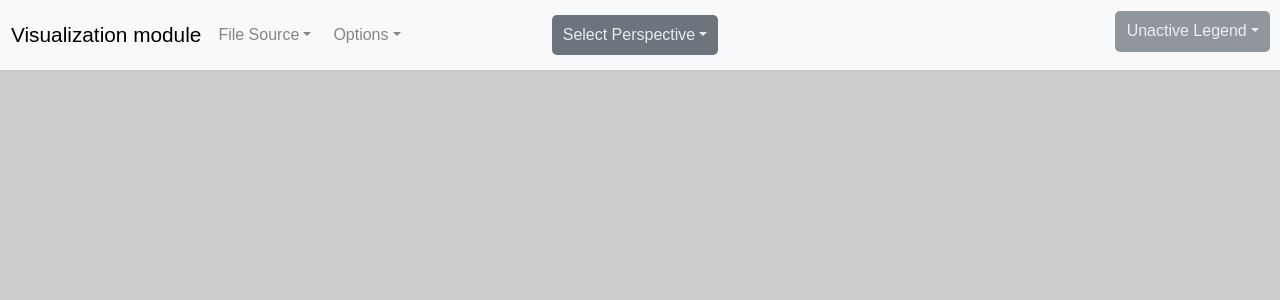
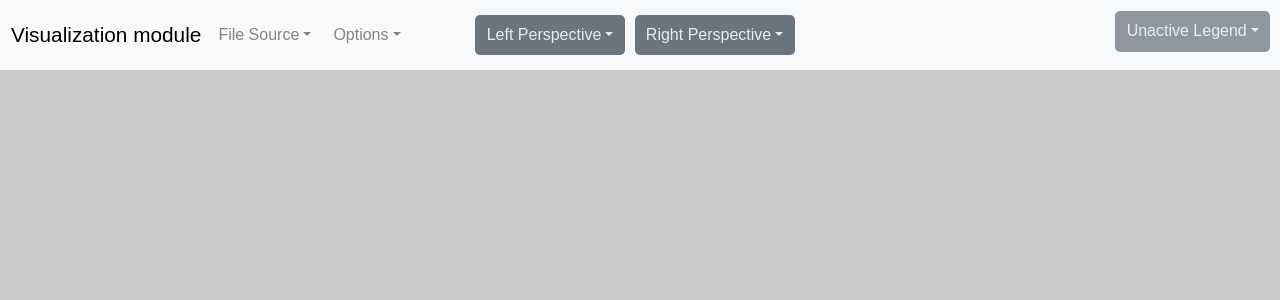
Before and after one commit to spice-h2020/VISIR, a React (Create React App) app: page / in a window 1280 px wide. Shown: the top 300 px of the page. Built offline with nearby package versions, Linux system fonts and the light colour scheme.

Commit message:
Added the second perspective dropdown  selector

```diff
--- a/src/App.tsx
+++ b/src/App.tsx
@@ -6,11 +6,11 @@
  */
 //Constants
 import { FileSource, initialOptions, ButtonState, ViewOptions, AppLayout, viewOptionsReducer } from './constants/viewOptions';
-import { PerspectiveDetails } from './constants/perspectivesTypes';
+import { PerspectiveDetails, PerspectiveInfo } from './constants/perspectivesTypes';
 import { DimAttribute } from './constants/nodes';
 import { validateAllPerspectivesDetailsJSON, validatePerspectiveDataJSON } from './constants/ValidateFiles';
 //Packages
-import React, { useEffect, useReducer, useState } from 'react';
+import React, { Dispatch, useEffect, useReducer, useState } from 'react';
 //Local files
 import { Navbar } from './basicComponents/Navbar';
 import { Button } from './basicComponents/Button';
@@ -23,17 +23,19 @@ import { PerspectivesGroups } from './components/PerspectivesGroup';
 import ViewDataManager from './managers/viewDataManager';
 import { LegendTooltip } from './components/LegendTooltip';
 import './style/base.css';
+import { bStateArrayAction } from './constants/auxTypes';
 
 const requestManager = new RequestManager();
 const viewDataManager = new ViewDataManager();
 
 export function App() {
-  //State that mantains what perspectives are active, loading or inactive
-  const [perspectivesState, setPerspectivesState] = useState(new Map<number, ButtonState>());
-  //Holds the details of all available perspectives
-  const [availablePerspectives, setAvailablePerspectives] = useState<PerspectiveDetails[]>();
-  //Current file source option of all GET requests
-  const [fileSource, setFileSource] = useState<FileSource>(initialOptions.fileSource);
+  //All available perspectives that the user can select to view
+  const [allPerspectives, setAllPerspectives] = useState<PerspectiveDetails[]>();
+
+  //Current Active perspectives in the view group
+  const [leftPerspective, setLeftPerspective] = useState<PerspectiveInfo>();
+  const [rightPerspective, setRightPerspective] = useState<PerspectiveInfo>();
+
   //Current options that change how the user view each perspective
   const [viewOptions, setViewOptions] = useReducer(viewOptionsReducer, new ViewOptions());
   //Current layout of the active perspectives
@@ -53,8 +55,24 @@ export function App() {
   }
 
   useEffect(() => {
-    updateAllAvailablePerspectives(fileSource, setPerspectivesState, setAvailablePerspectives);
-  }, [fileSource])
+
+    setLeftPerspective(undefined);
+    setRightPerspective(undefined);
+
+  }, [allPerspectives])
+
+  useEffect(() => {
+
+    console.log("Left");
+
+  }, [leftPerspective])
+
+
+  useEffect(() => {
+
+    console.log("right");
+
+  }, [rightPerspective])
 
   return (
     <div>
@@ -66,7 +84,9 @@ export function App() {
             onClick={() => { window.location.reload() }}
           />,
           <FileSourceDropdown
-            setFileSource={setFileSource}
+            setFileSource={(fileSource: FileSource, setFileSource: Dispatch<bStateArrayAction>) => {
+              requestManager.requestAllPerspectivesDetails(fileSource, setFileSource, setAllPerspectives);
+            }}
           />,
           <OptionsDropdown
             setViewOptions={setViewOptions}
@@ -74,8 +94,15 @@ export function App() {
         ]}
         midAlignedItems={[
           <SelectPerspectiveDropdown
-            onClick={singlePerspectiveSelected}
-            allPerspectives={availablePerspectives}
+            tittle='Left Perspective'
+            onClick={setLeftPerspective}
+            allPerspectives={allPerspectives}
+            requestManager={requestManager}
+          />,
+          <SelectPerspectiveDropdown
+            tittle='Right Perspective'
+            onClick={setRightPerspective}
+            allPerspectives={allPerspectives}
             requestManager={requestManager}
           />,
 
@@ -101,40 +128,6 @@ export function App() {
   );
 }
 
-/**
- * Request a new all available perspectives based on the fileSource state and update the state with all available perspectives if the requested file validation was succesfull
- * @param fileSource FileSource of allPerspectives file
- * @param setPerspectivesState Function to set the state of all new perspectives
- * @param setAvailablePerspectives Function to set the state of all available perspectives details
- */
-function updateAllAvailablePerspectives(fileSource: FileSource, setPerspectivesState: React.Dispatch<React.SetStateAction<Map<number, ButtonState>>>, setAvailablePerspectives: React.Dispatch<React.SetStateAction<PerspectiveDetails[] | undefined>>) {
-  requestManager.changeBaseURL(fileSource);
-  viewDataManager.clearPerspectives();
-
-  requestManager.getAllPerspectives()
-    .then((response) => {
-      if (response.status === 200) {
-        const allPerspectivesFile = validateAllPerspectivesDetailsJSON(JSON.parse(response.data));
-
-        const newPerspectivesState = new Map<number, ButtonState>();
-        for (let i = 0; i < allPerspectivesFile.length; i++) {
-          newPerspectivesState.set(allPerspectivesFile[i].id, ButtonState.inactive);
-        }
-
-        setPerspectivesState(newPerspectivesState);
-        setAvailablePerspectives(allPerspectivesFile);
-
-      } else {
-        throw new Error(`All perspectives info was ${response.statusText}`);
-      }
-    })
-    .catch((error) => {
-      setAvailablePerspectives(undefined);
-      console.log(error);
-      alert(error.message);
-    });
-}
-
 const singlePerspectiveSelected = (a: any) => {
   console.log(a);
 }
--- a/src/components/FileSourceDropdown.tsx
+++ b/src/components/FileSourceDropdown.tsx
@@ -6,15 +6,15 @@
 //Constants
 import { FileSource, initialOptions, ButtonState } from "../constants/viewOptions";
 //Packages
-import { useReducer, useState } from "react";
+import { Dispatch, useEffect, useReducer, useState } from "react";
 //Local files
 import { Button } from "../basicComponents/Button";
 import { Dropdown } from "../basicComponents/Dropdown";
-import { bStateArrayActionEnum, bStateArrayReducer } from "../constants/auxTypes";
+import { bStateArrayAction, bStateArrayActionEnum, bStateArrayReducer } from "../constants/auxTypes";
 
 interface FileSourceDropdownProps {
     //On click handler
-    setFileSource: (key: FileSource) => void;
+    setFileSource: (fileSource: FileSource, setFileSource: Dispatch<bStateArrayAction>) => void;
 }
 
 /**
@@ -27,14 +27,16 @@ export const FileSourceDropdown = ({
     //State of all items
     const [states, setStates] = useReducer(bStateArrayReducer, init());
 
-    const changeFileSource = (key: FileSource) => {
-        if (states[key] === ButtonState.inactive) {
-
-            setStates({ action: bStateArrayActionEnum.activeOne, index: key, newState: ButtonState.active });
-            setFileSource(key);
-
+    const changeFileSource = (newFileSource: FileSource) => {
+        if (states[newFileSource] === ButtonState.inactive) {
+            setFileSource(newFileSource, setStates);
         }
     }
+
+    //Init the app with the initial option executed.
+    useEffect(() => {
+        setFileSource(initialOptions.fileSource, setStates);
+    }, []);
 
     const fileSourceButtons: React.ReactNode[] = getButtons(changeFileSource, states)
 
--- a/src/components/SelectPerspectiveDropdown.tsx
+++ b/src/components/SelectPerspectiveDropdown.tsx
@@ -16,6 +16,8 @@ import RequestManager from "../managers/requestManager";
 import { bStateArrayReducer, bStateArrayActionEnum, bStateArrayAction } from "../constants/auxTypes";
 
 interface SelectPerspectiveProps {
+    //tittle of the dropdown
+    tittle: string;
     //On click handler
     onClick: Function;
     //Object that contains the name of all perspectives availables
@@ -28,6 +30,7 @@ interface SelectPerspectiveProps {
  * Dropdown component that holds the options to add/hide perspectives to the application
  */
 export const SelectPerspectiveDropdown = ({
+    tittle,
     onClick,
     allPerspectives,
     requestManager,
@@ -58,7 +61,7 @@ export const SelectPerspectiveDropdown = ({
     return (
         <Dropdown
             items={perspectivesButtons}
-            content="Select Perspective"
+            content={tittle}
             extraClassName="dropdown-dark"
         />
     );
--- a/src/constants/auxTypes.ts
+++ b/src/constants/auxTypes.ts
@@ -141,6 +141,7 @@ export function bStateArrayReducer(state: ButtonState[], stateAction: bStateArra
         case bStateArrayActionEnum.activeOne:
             state.fill(ButtonState.inactive);
             state[index] = newState;
+            state = JSON.parse(JSON.stringify(state));
             break;
 
         case bStateArrayActionEnum.reset:
--- a/src/managers/requestManager.ts
+++ b/src/managers/requestManager.ts
@@ -6,7 +6,7 @@
  */
 //Constants
 import { ButtonState, FileSource } from '../constants/viewOptions';
-import { validatePerspectiveDataJSON } from '../constants/ValidateFiles';
+import { validateAllPerspectivesDetailsJSON, validatePerspectiveDataJSON } from '../constants/ValidateFiles';
 import { bStateArrayActionEnum, bStateArrayAction } from '../constants/auxTypes';
 import { PerspectiveDetails } from '../constants/perspectivesTypes';
 //Packages
@@ -85,6 +85,35 @@ export default class RequestManager {
         }
     }
 
+    requestAllPerspectivesDetails(newFileSource: FileSource, setFileSource: Dispatch<bStateArrayAction>,
+        onFinish: Function) {
+
+        setFileSource({ action: bStateArrayActionEnum.activeOne, index: newFileSource, newState: ButtonState.loading });
+
+        this.changeBaseURL(newFileSource);
+
+        this.getAllPerspectives()
+            .then((response) => {
+                if (response.status === 200) {
+                    const allPerspectivesFile: PerspectiveDetails[] = validateAllPerspectivesDetailsJSON(JSON.parse(response.data));
+
+                    setFileSource({ action: bStateArrayActionEnum.activeOne, index: newFileSource, newState: ButtonState.active });
+                    onFinish(allPerspectivesFile);
+
+                } else {
+                    throw new Error(`All perspectives info was ${response.statusText}`);
+                }
+            })
+            .catch((error) => {
+
+                setFileSource({ action: bStateArrayActionEnum.activeOne, index: newFileSource, newState: ButtonState.active });
+                onFinish();
+
+                console.log(error);
+                alert(error.message);
+            });
+    }
+
 
     /**
      * Send a GET petition to obtain a singleFile in a directory
```
